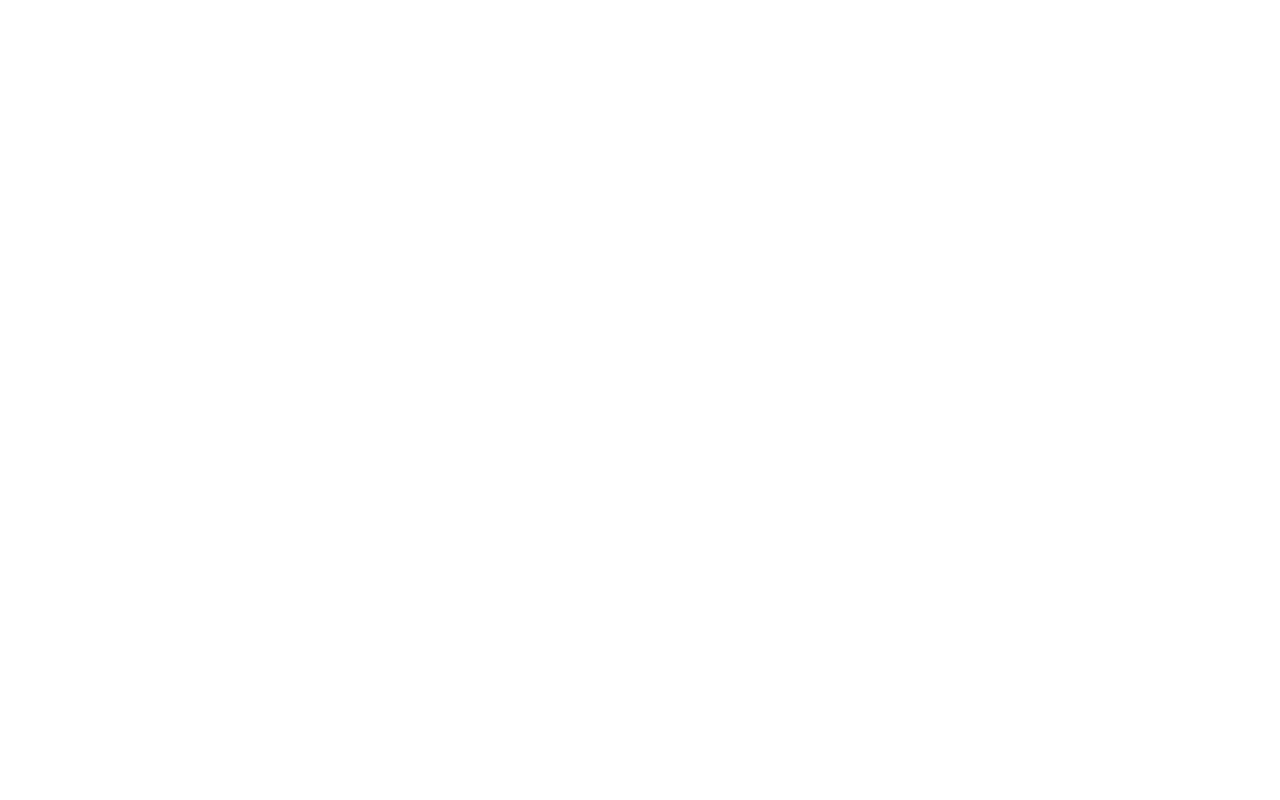
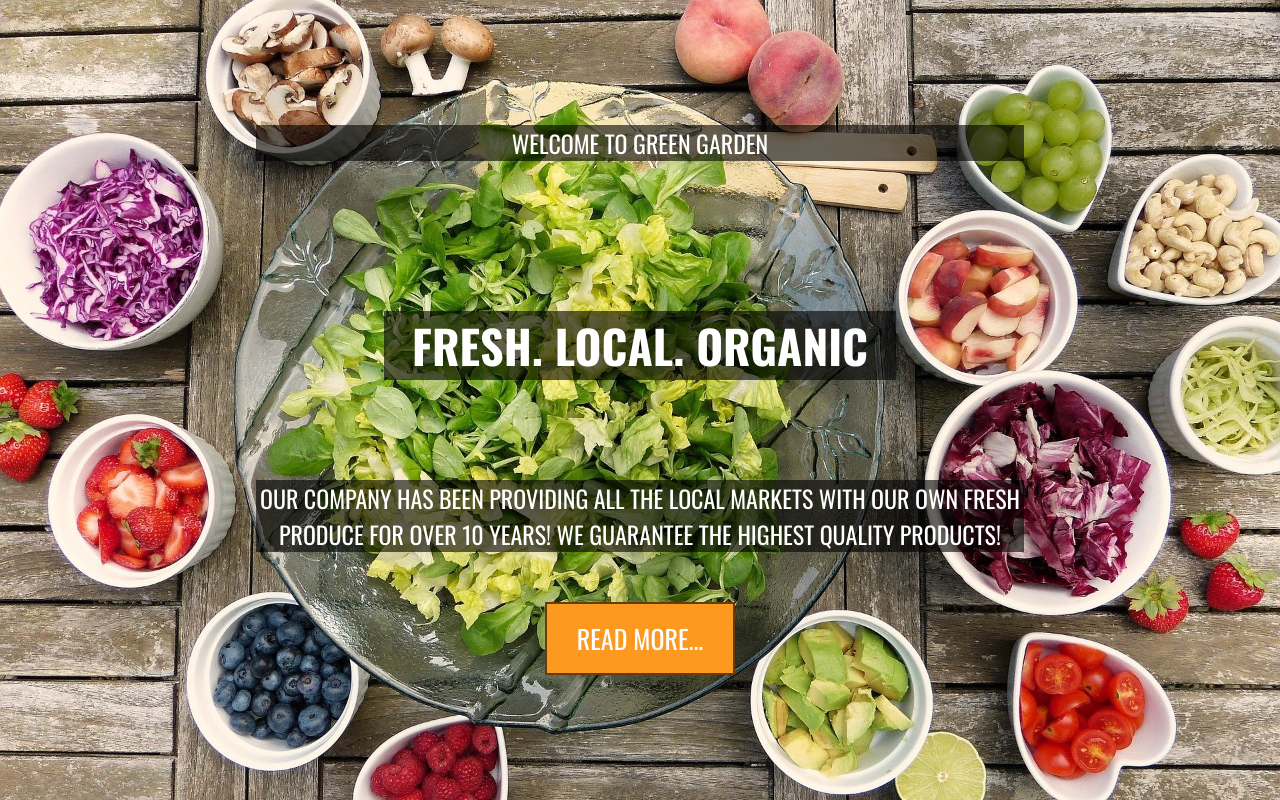
Before and after one commit to sebastianjuszczynski/organic, a plain HTML site: page index.html in a window 1280 px wide. Drawn offline with nearby package versions, Linux system fonts and the light colour scheme.

Commit message:
Added header with main-banner

```diff
--- a/css/global.css
+++ b/css/global.css
@@ -1,7 +1,7 @@
-*,
-*::after,
-*::before {
+*, *::after, *::before {
     box-sizing: border-box;
+    margin: 0;
+    padding: 0;
 }
 
 body {
--- /dev/null
+++ b/css/main-banner.css
@@ -0,0 +1,49 @@
+.main-banner {
+    background: url("../img/banner.jpg");
+    height: 100vh;
+    background-position: center;
+    background-size: cover;
+    display: flex;
+    flex-direction: column;
+    align-items: center;
+    justify-content: center;
+}
+
+.main-banner__h1 {
+    font-size: 46px;
+    color: white;
+    background-color: rgb(0, 0, 0, 0.6);
+    text-transform: uppercase;
+    width: 40%;
+    line-height: 1.5;
+    text-align: center;
+    margin: 100px 0;
+}
+
+.main-banner__paragraph {
+    font-size: 24px;
+    color: white;
+    background-color: rgb(0, 0, 0, 0.6);
+    text-transform: uppercase;
+    width: 60%;
+    text-align: center;
+    line-height: 1.5;
+    margin-bottom: 50px;
+}
+
+.main-banner__button {
+    display: block;
+    text-decoration: none;
+    font-size: 26px;
+    color: white;
+    background-color: #fe9920;
+    border: 2px solid rgb(0, 0, 0, 0.6);
+    padding: 20px 30px;
+    text-transform: uppercase;
+    transition: .2s;
+}
+
+.main-banner__button:hover {
+    background-color: rgb(0, 0, 0, 0.6);
+    border: 2px solid#fe9920;
+}
--- a/index.html
+++ b/index.html
@@ -10,11 +10,19 @@
         integrity="sha256-l85OmPOjvil/SOvVt3HnSSjzF1TUMyT9eV0c2BzEGzU=" crossorigin="anonymous" />
     <link href="https://fonts.googleapis.com/css2?family=Oswald:wght@400;700&display=swap" rel="stylesheet">
     <link rel="stylesheet" href="./css/global.css">
-
+    <link rel="stylesheet" href="./css/main-banner.css">
 </head>
 
 <body>
-
+    <header class="main-banner">
+        <p class="main-banner__paragraph">Welcome to Green Garden</p>
+        <h1 class="main-banner__h1">fresh. local. organic</h1>
+        <p class="main-banner__paragraph">Our company has been providing all the local markets with our own fresh
+            produce for over 10 years! We guarantee the highest quality products!</p>
+        <a href="#about-us" class="main-banner__button">
+            Read more...
+        </a>
+    </header>
 </body>
 
 </html>
```
